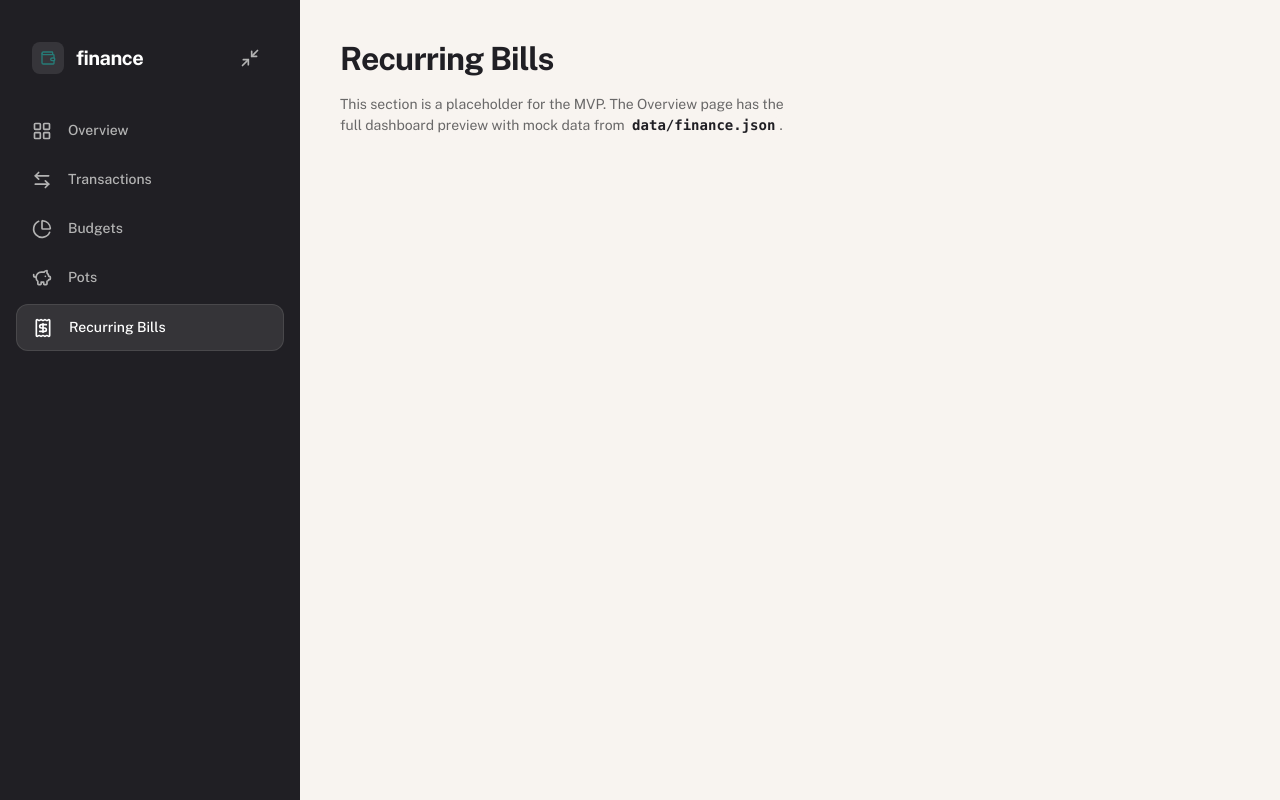
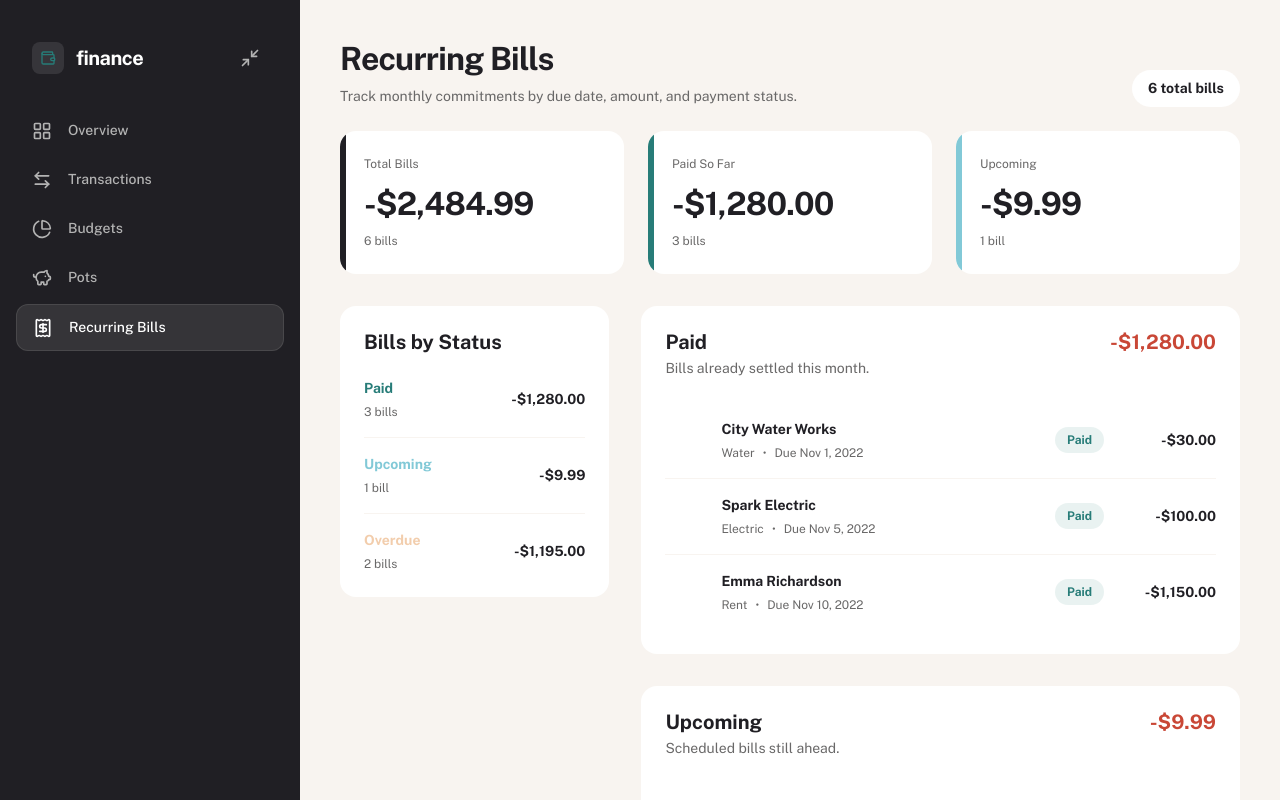
Before and after one commit to christianhubbard/finance-dashboard, a Next.js app: page /recurring-bills in a window 1280 px wide. Shown: the top 800 px of the page. Built offline with nearby package versions, Linux system fonts and the light colour scheme.

Commit message:
FIN-4 build recurring bills page
Co-authored-by: Christian Hubbard <christianhubbard@users.noreply.github.com>

```diff
--- a/app/recurring-bills/page.tsx
+++ b/app/recurring-bills/page.tsx
@@ -1,5 +1,8 @@
-import { PlaceholderPage } from "@/components/shell/PlaceholderPage";
+import { RecurringBillsDashboard } from "@/components/recurring-bills/RecurringBillsDashboard";
+import { getFinanceData } from "@/lib/data";
 
 export default function RecurringBillsPage() {
-  return <PlaceholderPage title="Recurring Bills" />;
+  const data = getFinanceData();
+
+  return <RecurringBillsDashboard recurringBills={data.recurringBills} />;
 }
--- /dev/null
+++ b/components/recurring-bills/RecurringBillsDashboard.tsx
@@ -0,0 +1,279 @@
+import { Card } from "@/components/ui/Card";
+import { formatCurrency } from "@/lib/format";
+import { getThemeColor } from "@/lib/theme";
+import type { FinanceData, RecurringBill } from "@/lib/types";
+
+type RecurringBills = FinanceData["recurringBills"];
+type BillStatus = "paid" | "upcoming" | "overdue";
+
+type StatusGroup = {
+  key: BillStatus;
+  title: string;
+  description: string;
+  bills: RecurringBill[];
+  accentClass: string;
+  badgeClass: string;
+};
+
+type SummaryStat = {
+  label: string;
+  amount: number;
+  count: number;
+  accentClass: string;
+};
+
+type RecurringBillsDashboardProps = {
+  recurringBills: RecurringBills;
+};
+
+const AVATAR_ACCENTS: Record<string, string> = {
+  emma: "var(--color-secondary-cyan)",
+  spark: "var(--color-secondary-yellow)",
+  urban: "var(--color-secondary-green)",
+  water: "var(--color-secondary-cyan)",
+  net: "var(--color-extended-magenta)",
+};
+
+function getBillTotal(bills: RecurringBill[]): number {
+  return bills.reduce((sum, bill) => sum + Math.abs(bill.amount), 0);
+}
+
+function formatExpenseTotal(amount: number): string {
+  return formatCurrency(-amount, "always");
+}
+
+function formatDueDate(iso: string): string {
+  const date = new Date(`${iso}T12:00:00`);
+
+  return new Intl.DateTimeFormat("en-US", {
+    day: "numeric",
+    month: "short",
+    year: "numeric",
+  }).format(date);
+}
+
+function BillAvatar({ bill }: { bill: RecurringBill }) {
+  const accent = AVATAR_ACCENTS[bill.avatar] ?? getThemeColor("navy");
+  const initial = bill.name.trim().charAt(0).toUpperCase();
+
+  return (
+    <div
+      className="flex size-10 shrink-0 items-center justify-center rounded-full text-preset-3 font-bold text-white"
+      style={{ backgroundColor: accent }}
+      aria-hidden
+    >
+      {initial}
+    </div>
+  );
+}
+
+function StatusBadge({
+  label,
+  className,
+}: {
+  label: string;
+  className: string;
+}) {
+  return (
+    <span
+      className={`rounded-full px-3 py-1 text-preset-5 font-bold ${className}`}
+    >
+      {label}
+    </span>
+  );
+}
+
+function SummaryCard({ stat }: { stat: SummaryStat }) {
+  return (
+    <Card className="relative overflow-hidden">
+      <span
+        className={`absolute inset-y-0 left-0 w-1.5 ${stat.accentClass}`}
+        aria-hidden
+      />
+      <p className="text-preset-5 text-grey-500">{stat.label}</p>
+      <p className="mt-3 text-preset-1 font-bold tracking-tight text-grey-900">
+        {formatExpenseTotal(stat.amount)}
+      </p>
+      <p className="mt-2 text-preset-5 text-grey-500">
+        {stat.count} {stat.count === 1 ? "bill" : "bills"}
+      </p>
+    </Card>
+  );
+}
+
+function BillsGroup({ group }: { group: StatusGroup }) {
+  return (
+    <Card>
+      <div className="flex flex-wrap items-start justify-between gap-4">
+        <div>
+          <h2 className="text-preset-2 text-grey-900">{group.title}</h2>
+          <p className="mt-1 text-preset-4 text-grey-500">
+            {group.description}
+          </p>
+        </div>
+        <p className="text-preset-2 font-bold text-secondary-red">
+          {formatExpenseTotal(getBillTotal(group.bills))}
+        </p>
+      </div>
+
+      <ul className="mt-6 flex flex-col" aria-label={`${group.title} bills`}>
+        {group.bills.map((bill) => (
+          <li
+            key={`${group.key}-${bill.name}-${bill.date}`}
+            className="flex flex-col gap-4 border-b border-beige-100 py-4 last:border-b-0 sm:flex-row sm:items-center"
+          >
+            <div className="flex min-w-0 flex-1 items-center gap-4">
+              <BillAvatar bill={bill} />
+              <div className="min-w-0">
+                <p className="truncate text-preset-4-bold text-grey-900">
+                  {bill.name}
+                </p>
+                <div className="mt-1 flex flex-wrap items-center gap-x-2 gap-y-0 text-preset-5 text-grey-500">
+                  <span>{bill.category}</span>
+                  <span aria-hidden>•</span>
+                  <span>Due {formatDueDate(bill.date)}</span>
+                </div>
+              </div>
+            </div>
+            <div className="flex shrink-0 items-center justify-between gap-4 sm:justify-end">
+              <StatusBadge label={group.title} className={group.badgeClass} />
+              <p className="min-w-24 text-right text-preset-4-bold text-grey-900">
+                {formatCurrency(bill.amount, "always")}
+              </p>
+            </div>
+          </li>
+        ))}
+      </ul>
+    </Card>
+  );
+}
+
+export function RecurringBillsDashboard({
+  recurringBills,
+}: RecurringBillsDashboardProps) {
+  const paidTotal = getBillTotal(recurringBills.paid);
+  const upcomingTotal = getBillTotal(recurringBills.upcoming);
+  const overdueTotal = getBillTotal(recurringBills.dueSoon);
+  const totalBills =
+    recurringBills.paid.length +
+    recurringBills.upcoming.length +
+    recurringBills.dueSoon.length;
+
+  const summaryStats: SummaryStat[] = [
+    {
+      label: "Total Bills",
+      amount: paidTotal + upcomingTotal + overdueTotal,
+      count: totalBills,
+      accentClass: "bg-grey-900",
+    },
+    {
+      label: "Paid So Far",
+      amount: paidTotal,
+      count: recurringBills.paid.length,
+      accentClass: "bg-secondary-green",
+    },
+    {
+      label: "Upcoming",
+      amount: upcomingTotal,
+      count: recurringBills.upcoming.length,
+      accentClass: "bg-secondary-cyan",
+    },
+  ];
+
+  const statusGroups: StatusGroup[] = [
+    {
+      key: "paid",
+      title: "Paid",
+      description: "Bills already settled this month.",
+      bills: recurringBills.paid,
+      accentClass: "text-secondary-green",
+      badgeClass: "bg-secondary-green/10 text-secondary-green",
+    },
+    {
+      key: "upcoming",
+      title: "Upcoming",
+      description: "Scheduled bills still ahead.",
+      bills: recurringBills.upcoming,
+      accentClass: "text-secondary-cyan",
+      badgeClass: "bg-secondary-cyan/10 text-secondary-cyan",
+    },
+    {
+      key: "overdue",
+      title: "Overdue",
+      description: "Bills needing attention soon.",
+      bills: recurringBills.dueSoon,
+      accentClass: "text-secondary-yellow",
+      badgeClass: "bg-secondary-yellow/20 text-grey-900",
+    },
+  ];
+
+  return (
+    <main className="min-h-0 flex-1 px-10 pb-16 pt-10">
+      <div className="flex flex-wrap items-end justify-between gap-4">
+        <div>
+          <h1 className="text-preset-1 font-bold tracking-tight text-grey-900">
+            Recurring Bills
+          </h1>
+          <p className="mt-2 max-w-2xl text-preset-4 text-grey-500">
+            Track monthly commitments by due date, amount, and payment status.
+          </p>
+        </div>
+        <p className="rounded-full bg-white px-4 py-2 text-preset-4-bold text-grey-900">
+          {totalBills} total bills
+        </p>
+      </div>
+
+      <section aria-labelledby="monthly-summary-heading" className="mt-6">
+        <h2 id="monthly-summary-heading" className="sr-only">
+          Monthly summary
+        </h2>
+        <div className="grid gap-6 md:grid-cols-3">
+          {summaryStats.map((stat) => (
+            <SummaryCard key={stat.label} stat={stat} />
+          ))}
+        </div>
+      </section>
+
+      <section
+        aria-labelledby="status-summary-heading"
+        className="mt-8 grid gap-8 lg:grid-cols-[minmax(260px,0.45fr)_minmax(0,1fr)] lg:items-start"
+      >
+        <Card>
+          <h2
+            id="status-summary-heading"
+            className="text-preset-2 text-grey-900"
+          >
+            Bills by Status
+          </h2>
+          <ul className="mt-6 flex flex-col gap-4">
+            {statusGroups.map((group) => (
+              <li
+                key={group.key}
+                className="flex items-center justify-between gap-4 border-b border-beige-100 pb-4 last:border-b-0 last:pb-0"
+              >
+                <div>
+                  <p className={`text-preset-4-bold ${group.accentClass}`}>
+                    {group.title}
+                  </p>
+                  <p className="mt-1 text-preset-5 text-grey-500">
+                    {group.bills.length}{" "}
+                    {group.bills.length === 1 ? "bill" : "bills"}
+                  </p>
+                </div>
+                <p className="text-preset-4-bold text-grey-900">
+                  {formatExpenseTotal(getBillTotal(group.bills))}
+                </p>
+              </li>
+            ))}
+          </ul>
+        </Card>
+
+        <div className="flex flex-col gap-8">
+          {statusGroups.map((group) => (
+            <BillsGroup key={group.key} group={group} />
+          ))}
+        </div>
+      </section>
+    </main>
+  );
+}
```
Also changed, not shown: 1 other file (tests, documents, lock files or other folders).
